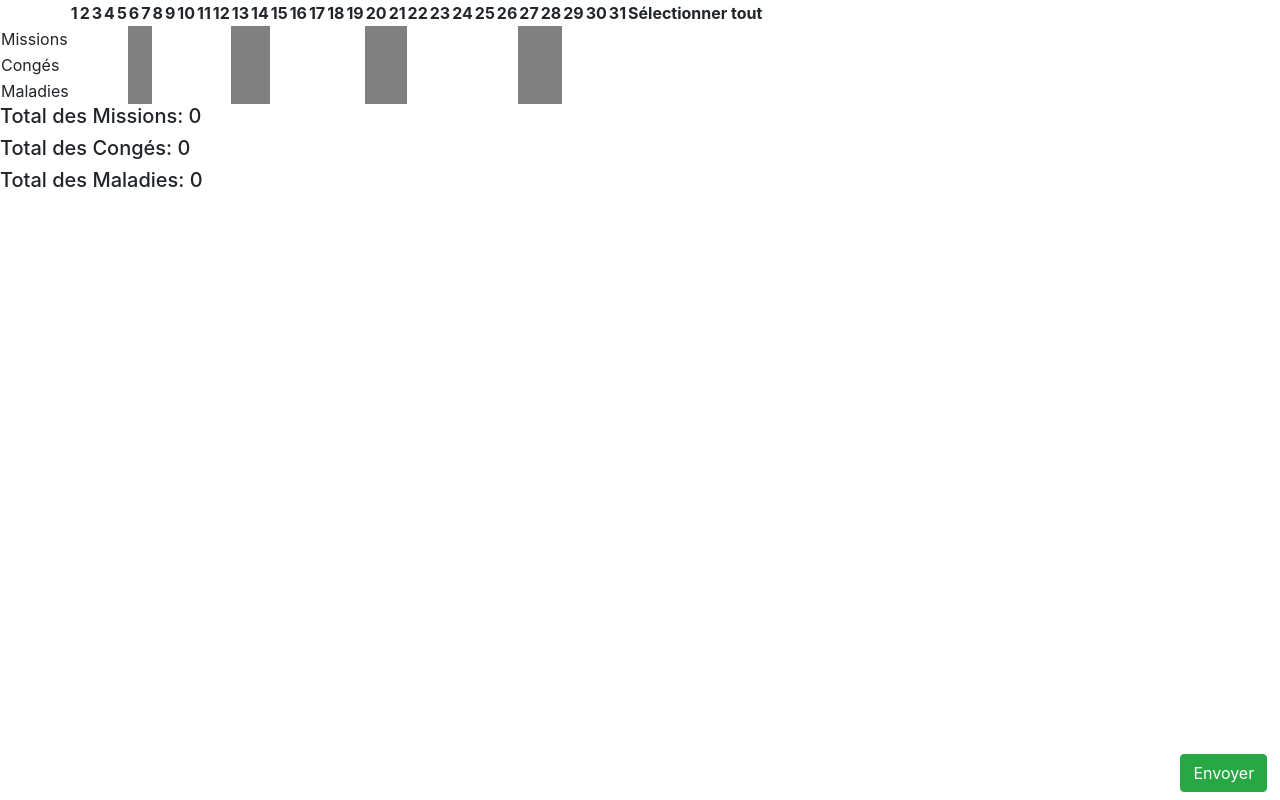
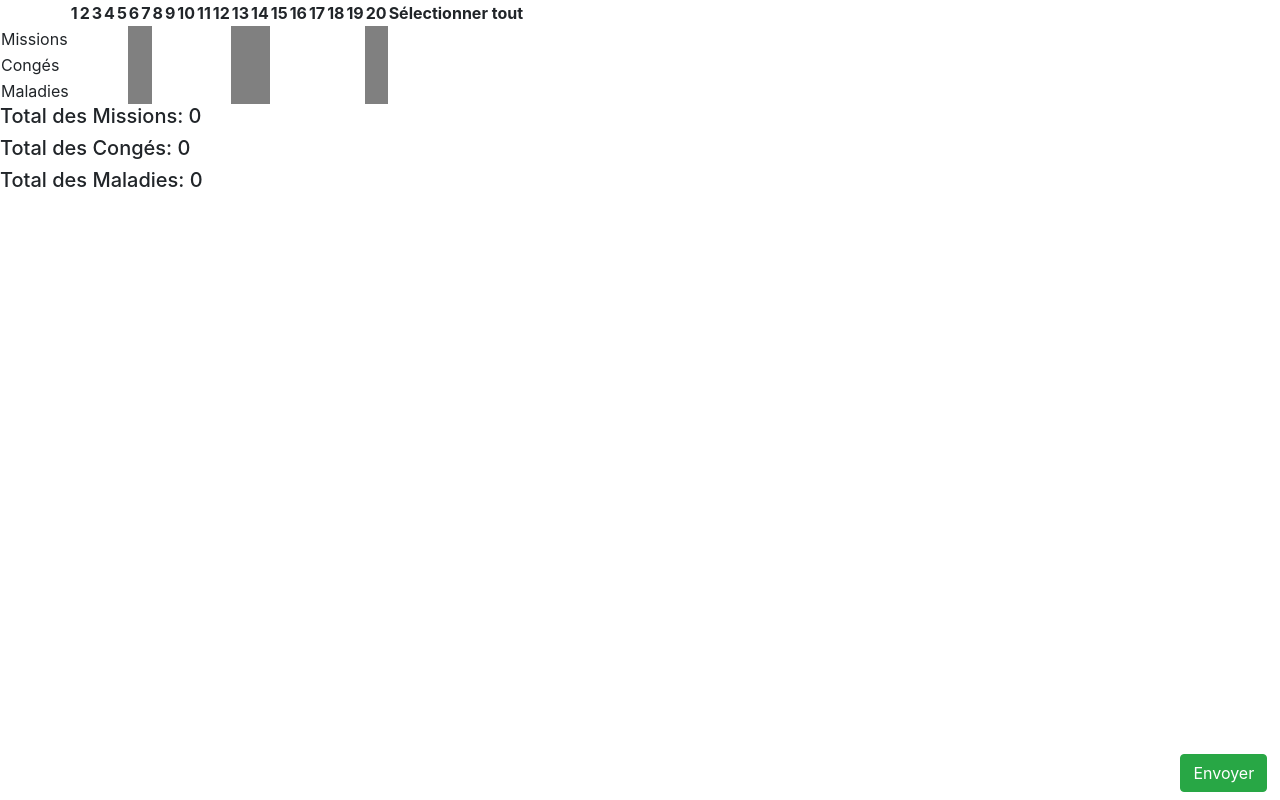
Before and after one commit to MouslimAitssi/vue-calendar, a Vue app: page / in a window 1280 px wide. Built offline with nearby package versions, Linux system fonts and the light colour scheme.

Commit message:
passing props to component

```diff
--- a/src/App.vue
+++ b/src/App.vue
@@ -1,6 +1,6 @@
 <template>
   <div id="app">
-    <BasicTable />
+    <BasicTable :start_at="this.start_at" :end_at="this.end_at" :mission_id="this.mission_id" :user_id="this.user_id" :user_name="this.user_name" :weekends="this.weekends"/>
   </div>
 </template>
 
@@ -14,7 +14,12 @@
     },
 
     data: () => ({
-      //
+      user_id: "user id",
+      user_name: "user name",
+      mission_id: "mission id",
+      start_at: 1,
+      end_at: 20,
+      weekends: [6, 7, 13, 14, 20, 21, 27, 28],
     }),
   };
 </script>
--- a/src/components/BasicTable.vue
+++ b/src/components/BasicTable.vue
@@ -49,17 +49,22 @@
   import axios from 'axios';
   export default {
     name: 'BasicTable',
+    props: {
+      start_at: Number,
+      end_at: Number,
+      user_id: String,
+      user_name: String,
+      mission_id: String,
+      weekends: Array
+    },
     data () {
       return {
-        //Number of days depends on month
-        NUMBER_OF_DAYS: 31,
 
         days: [],
 
         //The weekends are configurable here
-        weekends: [6, 7, 13, 14, 20, 21, 27, 28],
 
-        //The this.rows are configurable here
+        //The rows are configurable here
         rows: [ 'Missions', 'Congés', 'Maladies' ],
 
         values: [],
@@ -71,7 +76,7 @@
     },
     created() {
       this.fillvaluesWithZeros();
-      for (let i = 1; i <= this.NUMBER_OF_DAYS; i++) {
+      for (let i = this.start_at; i <= this.end_at; i++) {
         this.days.push(i);
       }
     },
@@ -92,7 +97,7 @@
       fillvaluesWithZeros() {
         this.rows.map((row) => {
           let arr = []
-          for (let i = 1; i <= this.NUMBER_OF_DAYS; i++) {
+          for (let i = this.start_at; i <= this.end_at; i++) {
             arr.push(0)
           }
           this.values.push([row, arr]);
@@ -159,7 +164,7 @@
       selectAll(row) {
         for (let index = 0; index < this.values.length; index++) {
           if(this.values[index][0] === row) {
-            for (let i = 1; i <= this.NUMBER_OF_DAYS; i++) {
+            for (let i = this.start_at; i <= this.end_at; i++) {
               this.select(row, i)
             }
             break;
@@ -171,7 +176,7 @@
         let c = 0;
         for (let index = 0; index < this.values.length; index++) {
           if(this.values[index][0] === row) {
-            for (let i = 0; i < this.NUMBER_OF_DAYS; i++) {
+            for (let i = this.start_at; i <= this.end_at; i++) {
               if(this.getValue(row, i)) {
                 c = c + this.getValue(row, i);
               }
@@ -185,8 +190,11 @@
         console.log("values: ", this.values);
         let formData = new FormData();
         this.values.forEach((row) => {
-          formData.append(row[0], row[1])
+          formData.append(row[0], row[1]);
         })
+        formData.append("mission id: ", this.mission_id);
+        formData.append("user id: ", this.user_id);
+        formData.append("user name: ", this.user_name);
         axios({
           method: 'post',
           url: 'https://httpbin.org/post',
```
